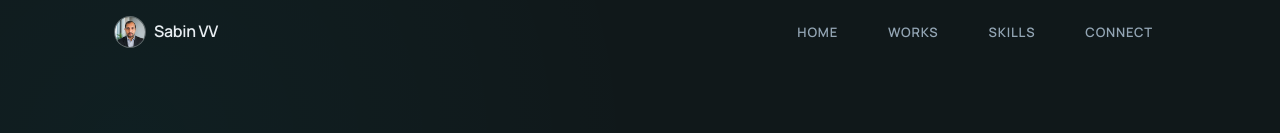
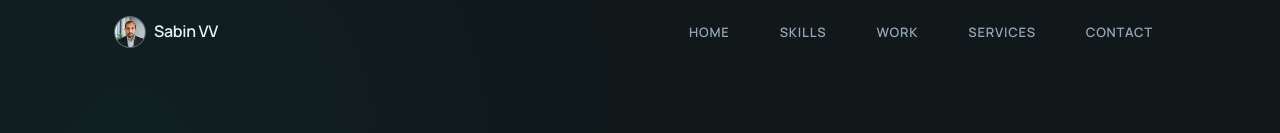
Before and after one commit to sabin-vv/portfolio, a React (Vite) app: page /connect in a window 1280 px wide. Shown: the top 133 px of the page. Built offline with nearby package versions, Linux system fonts and the light colour scheme.

Commit message:
Update navLinks with clean routes and add section property

```diff
--- a/src/data/content.ts
+++ b/src/data/content.ts
@@ -1,8 +1,9 @@
 export const navLinks = [
-    { label: 'Home', path: '/' },
-    { label: 'Works', path: '/works' },
-    { label: 'Skills', path: '/skills' },
-    { label: 'Connect', path: '/connect' },
+    { label: 'Home', path: '/', section: 'home' },
+    { label: 'Skills', path: '/skills', section: 'skills' },
+    { label: 'Work', path: '/work', section: 'work' },
+    { label: 'Services', path: '/services', section: 'services' },
+    { label: 'Contact', path: '/contact', section: 'contact' },
 ]
 
 export const hero = {
@@ -15,46 +16,50 @@ export const hero = {
 export const skillGroups = [
     {
         title: 'Frontend Development',
-        icon: '<>',
-        skills: ['React', 'TypeScript', 'JavaScript', 'Next.js', 'Tailwind CSS', 'Framer Motion'],
+        icon: 'frontend' as const,
+        skills: ['React.Js', 'TypeScript', 'Redux Toolkit', 'Next.js', 'Tailwind CSS'],
     },
     {
         title: 'Backend & Architecture',
-        icon: '▣',
-        skills: ['Node.js', 'Express', 'REST APIs', 'GraphQL', 'Microservices'],
+        icon: 'backend' as const,
+        skills: ['Node.js', 'Express.Js', 'REST APIs', 'Socket.IO', 'JWT'],
     },
     {
         title: 'Database & Infrastructure',
-        icon: '◉',
-        skills: ['MongoDB', 'Mongoose', 'PostgreSQL', 'Redis', 'Docker', 'AWS'],
+        icon: 'database' as const,
+        skills: ['MongoDB', 'Mongoose', 'PostgreSQL', 'Redis', 'Docker', 'AWS', 'AWS S3', 'Razorpay'],
     },
 ]
 
 export const services = [
     {
-        icon: 'website' as const,
-        title: 'Websites',
-        description: 'Responsive, high-performance marketing sites tailored to brand identity.',
-    },
-    {
-        icon: 'webapp' as const,
-        title: 'Web Apps',
-        description: 'Complex, interactive applications built with modern JavaScript frameworks.',
+        icon: 'fullstack' as const,
+        title: 'Full-Stack Web Development',
+        description:
+            'Build complete web applications using React, Node.js, Express.js, and MongoDB, from frontend interfaces to backend APIs and database integration.',
     },
     {
         icon: 'api' as const,
-        title: 'APIs & Backend',
-        description: 'Secure, scalable RESTful and GraphQL APIs to power your ecosystem.',
+        title: 'API Development & Integration',
+        description:
+            'Build REST APIs and integrate third-party services such as payment gateways, cloud storage, real-time communication, and external APIs.',
     },
     {
-        icon: 'automation' as const,
-        title: 'Automation',
-        description: 'Streamlining workflows and integrating third-party services efficiently.',
+        icon: 'database' as const,
+        title: 'Database Design',
+        description:
+            'Design and structure MongoDB databases, schemas, relationships, and data access layers for complex applications.',
+    },
+    {
+        icon: 'deployment' as const,
+        title: 'Deployment & CI/CD',
+        description:
+            'Containerize applications with Docker and set up automated build and deployment workflows using CI/CD and cloud infrastructure.',
     },
 ]
 
 export const contact = {
-    email: 'sabin.vv@example.com',
+    email: 'vvsabin@gmail.com',
     linkedin: 'https://www.linkedin.com/in/sabin-vv/',
     github: 'https://github.com/sabin-vv',
 }
```
